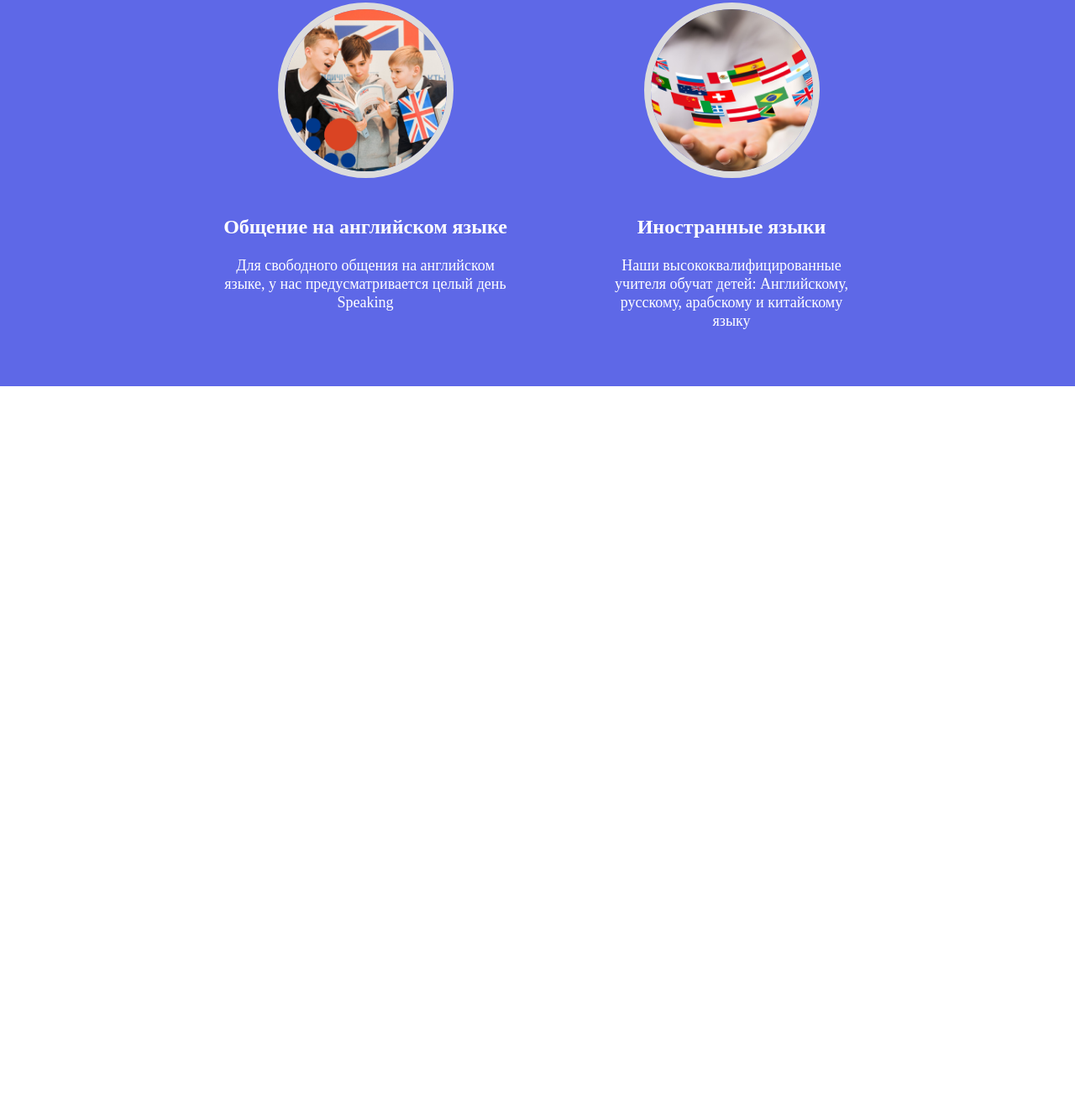
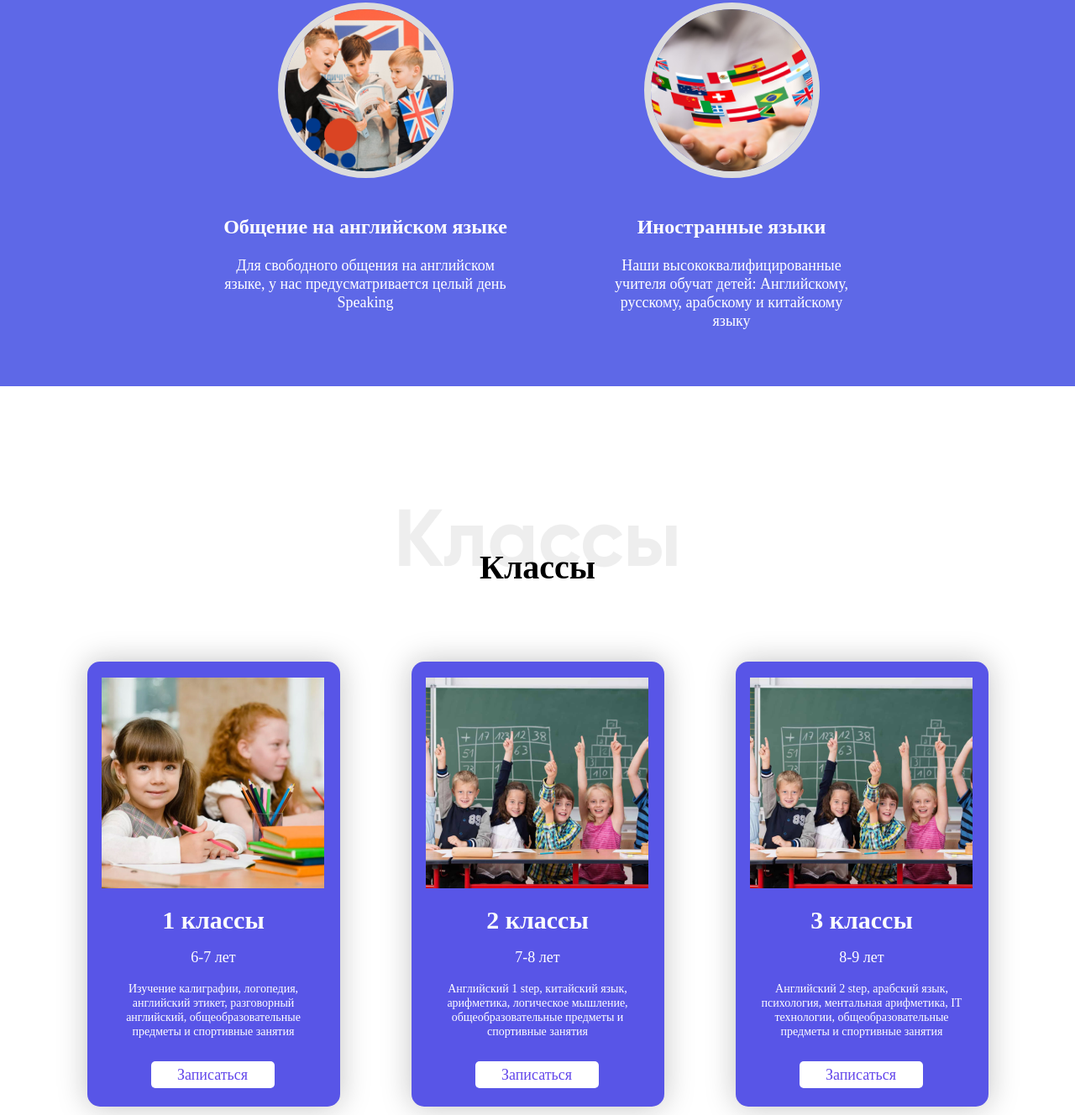
Before and after one commit to ulubekdev/front-for-school, a plain HTML site: page index.html in a window 1280 px wide. Shown: the part 2492-3820 px from the top of the page at 84% size. Before the commit the page ends 2952 px from the top, so only its background shows below. Drawn offline with Linux system fonts and the light colour scheme.

Commit message:
end group section

```diff
--- a/index.html
+++ b/index.html
@@ -54,7 +54,8 @@
           подход к каждому ребёнку. В классе не более 10 учеников. Углублённое
           изучение английского языка.Кроме этого, мы отправляем наших детей на
           языковую практику за рубеж. Обучение с 8.00 до 17.00; 3-х разовое
-          сбалансированное питание ( по желанию), выполнение домашних заданий. <br><br>
+          сбалансированное питание ( по желанию), выполнение домашних заданий.
+          <br /><br />
           Все условия и комфорт для ваших детей!
         </p>
       </div>
@@ -79,7 +80,9 @@
           </div>
           <p class="card_title">IT технологии</p>
           <p class="card_text">
-            21 век- это век информационных технологий. Ваш ребенок сможет научиться азам програмированния, тенденциям в мире гаджетов и профессиям будущего
+            21 век- это век информационных технологий. Ваш ребенок сможет
+            научиться азам програмированния, тенденциям в мире гаджетов и
+            профессиям будущего
           </p>
         </div>
         <div class="card c3">
@@ -88,16 +91,18 @@
           </div>
           <p class="card_title">Ментальная арифметика</p>
           <p class="card_text">
-            Мы обучим детей быстро вычислять в уме сложные математические рассчёты
+            Мы обучим детей быстро вычислять в уме сложные математические
+            рассчёты
           </p>
         </div>
         <div class="card c4">
           <div class="img_wrap">
             <img src="./media/img/img4.png" alt="img" />
           </div>
-          <p class="card_title">Общение на английском языке </p>
+          <p class="card_title">Общение на английском языке</p>
           <p class="card_text">
-            Для свободного общения на английском языке, у нас предусматривается целый день Speaking
+            Для свободного общения на английском языке, у нас предусматривается
+            целый день Speaking
           </p>
         </div>
         <div class="card c5">
@@ -106,8 +111,78 @@
           </div>
           <p class="card_title">Иностранные языки</p>
           <p class="card_text">
-            Наши высококвалифицированные учителя обучат детей: Английскому, русскому, арабскому и китайскому языку
+            Наши высококвалифицированные учителя обучат детей: Английскому,
+            русскому, арабскому и китайскому языку
           </p>
+        </div>
+      </div>
+    </div>
+
+    <div class="group">
+      <div class="klasses">
+        <img src="./media/icon/klassi.png" alt="klassi" />
+        <p>Классы</p>
+      </div>
+      <div class="all-groups">
+        <div class="group_card">
+          <div class="group_img">
+            <img src="./media/img/1klass.png" alt="1" />
+          </div>
+          <p class="group_number">1 классы</p>
+          <p class="group_age">6-7 лет</p>
+          <p class="group_p p1">
+            Изучение калиграфии, логопедия, английский этикет, разговорный
+            английский, общеобразовательные предметы и спортивные занятия
+          </p>
+          <button class="sign s1">Записаться</button>
+        </div>
+        <div class="group_card">
+          <div class="group_img">
+            <img src="./media/img/2klass.png" alt="2" />
+          </div>
+          <p class="group_number">2 классы</p>
+          <p class="group_age">7-8 лет</p>
+          <p class="group_p p2">
+            Английский 1 step, китайский язык, арифметика, логическое мышление,
+            общеобразовательные предметы и спортивные занятия
+          </p>
+          <button class="sign">Записаться</button>
+        </div>
+        <div class="group_card">
+          <div class="group_img">
+            <img src="./media/img/2klass.png" alt="2" />
+          </div>
+          <p class="group_number">3 классы</p>
+          <p class="group_age">8-9 лет</p>
+          <p class="group_p p3">
+            Английский 2 step, арабский язык, психология, ментальная арифметика,
+            IT технологии, общеобразовательные предметы и спортивные занятия
+          </p>
+          <button class="sign">Записаться</button>
+        </div>
+        <div class="group_card">
+          <div class="group_img">
+            <img src="./media/img/4klass.png" alt="4" />
+          </div>
+          <p class="group_number">4 классы</p>
+          <p class="group_age">9-10 лет</p>
+          <p class="group_p p4">
+            Английский 3 step, французский и немецкий язык, IT технологии,
+            общеобразовательные предметы и спортивные занятия
+          </p>
+          <button class="sign">Записаться</button>
+        </div>
+        <div class="group_card">
+          <div class="group_img">
+            <img src="./media/img/0klass.png" alt="0" />
+          </div>
+          <p class="group_number">0 классы</p>
+          <p class="group_age">4-5 лет</p>
+          <p class="group_p p5">
+            Математика, логическое мышление, пропись, изо студия, IT технологии,
+            робототехника гимнастика, таэквондо
+          </p>
+          <button class="sign">Записаться</button>
         </div>
       </div>
     </div>
--- a/style.css
+++ b/style.css
@@ -140,6 +140,7 @@
 .advantage {
   background-color: #5e68e7;
   padding: 73px 150px;
+  margin-bottom: 146px;
 }
 .title {
   font-family: "Gilroy";
@@ -212,6 +213,98 @@
 }
 /* advantages end */
 
+/* group start */
+/* .group {
+  padding: 0 183px 0 183px;
+} */
+.klasses {
+  text-align: center;
+}
+.klasses p {
+  margin-top: -30px;
+  margin-bottom: 87px;
+  font-family: "Gilroy";
+  font-style: normal;
+  font-weight: 700;
+  font-size: 40px;
+  line-height: 50px;
+  color: #000000;
+}
+.all-groups {
+  display: flex;
+  flex-wrap: wrap;
+  gap: 85px;
+  row-gap: 55px;
+  justify-content: center;
+}
+.group_card {
+  background: #5855e7;
+  box-shadow: 0px 0px 35px rgba(17, 17, 17, 0.25);
+  border-radius: 15px;
+  width: 301px;
+  height: 530px;
+  text-align: center;
+}
+.group_img {
+  margin: 19px 19px 15px 17px;
+}
+.group_number {
+  font-family: "Gilroy";
+  font-style: normal;
+  font-weight: 600;
+  font-size: 30px;
+  line-height: 37px;
+  color: #fafbfd;
+  margin: auto;
+}
+.group_age {
+  font-family: 'Gilroy';
+  font-style: normal;
+  font-weight: 500;
+  font-size: 18px;
+  line-height: 22px;
+  text-align: center;
+  color: #FFFFFF;
+  margin: 15px auto 20px auto;
+}
+.group_p {
+  display: flex;
+  justify-items: center;
+  align-items: center;
+  font-family: "Gilroy";
+  font-style: normal;
+  font-weight: 400;
+  font-size: 14px;
+  line-height: 17px;
+  color: #ffffff;
+  width: 251px;
+  height: 63px;
+  margin: auto;
+}
+.sign {
+  background: #ffffff;
+  border-radius: 5px;
+  font-family: "Gilroy";
+  font-style: normal;
+  font-weight: 500;
+  font-size: 18px;
+  line-height: 22px;
+  display: flex;
+  align-items: center;
+  justify-content: center;
+  color: #6347eb;
+  width: 147px;
+  height: 32px;
+  border: none;
+  margin: 30px 76px 33px 76px;
+}
+.sign:hover {
+  background: #5855e7;
+  color: #ffffff;
+}
+/* group end */
+
+
 /* @media (max-width: 412px) {
   .about {
     width: 412px;
```
Also changed, not shown: media/icon/klassi.png (added), media/img/0klass.png (added), media/img/1klass.png (added), media/img/2klass.png (added), media/img/3klass.png (added), media/img/4klass.png (added).
